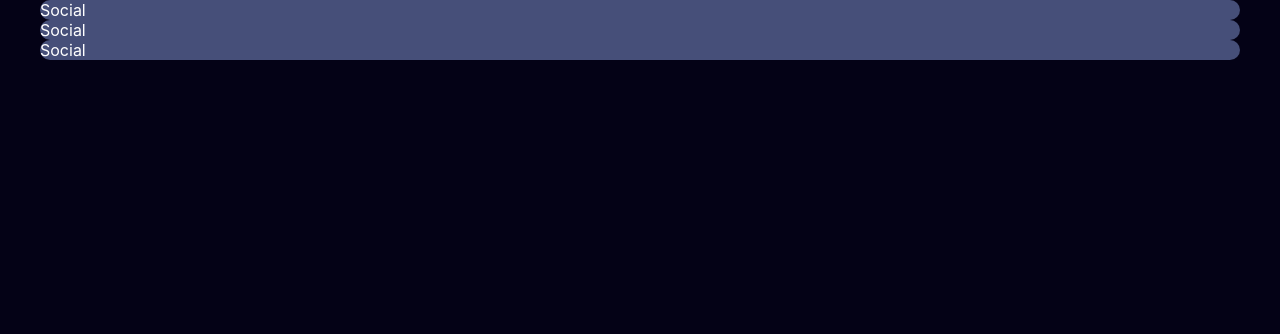
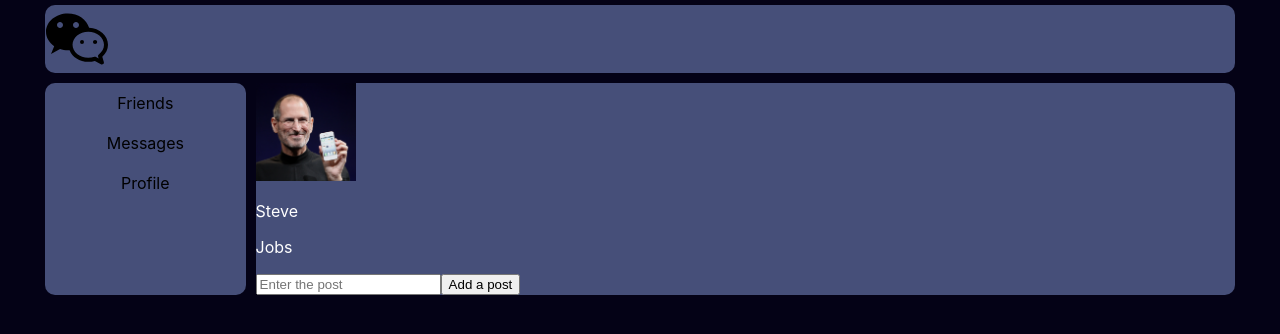
Before and after one commit to RedregeX/SocialNetwork, a React (Create React App) app: page / in a window 1280 px wide. Shown: the top 334 px of the page. Built offline with nearby package versions, Linux system fonts and the light colour scheme.

Commit message:
Added, logo. Css styles. Css components

```diff
--- a/src/App.css
+++ b/src/App.css
@@ -7,8 +7,21 @@ body{
   max-width: 1200px;
   width: 100%;
   margin: 0 auto;
+  display: flex;
+  flex-direction: column;
+  justify-content: space-around;
 }
-.wrapper > div{
+.sideprofile{
+  display: flex;
+}
+.profile{
+  width: 83%;
+}
+.sidebar{
+  width: 17%;
+}
+.header, .profile, .sidebar{
   background-color: rgb(70, 79, 121);
   border-radius: 10px;
+  margin: 5px;
 }
--- a/src/App.js
+++ b/src/App.js
@@ -1,15 +1,17 @@
 import logo from './logo.svg';
 import './App.css';
-import Header from './header/Header';
-import Profile from './profile/Profile';
-import Sidebar from './SideBar/Sidebar';
+import Header from './components/header/Header';
+import Profile from './components/profile/Profile';
+import Sidebar from './components/SideBar/Sidebar';
 
 function App() {
   return (
     <div class="wrapper">
       <Header />
-      <Profile />
-      <Sidebar />
+      <div className="sideprofile">
+        <Sidebar />
+        <Profile />
+      </div>
     </div>
   );
 }
--- a/src/SideBar/Sidebar.jsx
+++ /dev/null
@@ -1,7 +0,0 @@
-function Sidebar() {
-    return (
-      <div>Social</div>
-    );
-  }
-
-  export default Sidebar;
--- /dev/null
+++ b/src/components/SideBar/Sidebar.css
@@ -0,0 +1,10 @@
+.sidebar a{
+    display: block;
+    text-align: center;
+    text-decoration: none;
+    padding: 10px;
+    color: black;
+}
+  .sidebar a:hover{
+    color: white;
+}
--- /dev/null
+++ b/src/components/SideBar/Sidebar.jsx
@@ -0,0 +1,13 @@
+import './Sidebar.css'
+
+function Sidebar() {
+    return (
+      <div class = "sidebar">
+        <a href="">Friends</a>
+        <a href="">Messages</a>
+        <a href="">Profile</a>
+      </div>
+    );
+  }
+
+  export default Sidebar;
--- /dev/null
+++ b/src/components/header/Header.jsx
@@ -0,0 +1,12 @@
+import './Header.css';
+import logo from '../../images/icons8-wechat.svg';
+
+function Header() {
+  return (
+    <div class = "header">
+      <img src={logo} alt="logo" />
+    </div>
+  );
+}
+
+export default Header;
--- /dev/null
+++ b/src/components/profile/Profile.css
@@ -0,0 +1,3 @@
+.steve{
+    width: 100px;
+}
--- /dev/null
+++ b/src/components/profile/Profile.jsx
@@ -0,0 +1,20 @@
+import './Profile.css'
+import steve from'../../images/SteveJobs.jpg'
+
+function Profile() {
+    return (
+        <div class = "profile">
+            <div className="aboutme">
+                <img src={steve} alt="photo" class="steve"/>
+                <p>Steve</p>
+                <p>Jobs</p>
+            </div>
+            <div className="posts">
+                <input type="text" placeholder='Enter the post'/>
+                <button>Add a post</button>
+            </div>
+        </div>
+    );
+  }
+
+  export default Profile;
--- a/src/header/Header.jsx
+++ /dev/null
@@ -1,9 +0,0 @@
-function Header() {
-  return (
-    <>
-        <div>Social</div>
-    </>
-  );
-}
-
-export default Header;
--- a/src/profile/Profile.jsx
+++ /dev/null
@@ -1,7 +0,0 @@
-function Profile() {
-    return (
-        <div>Social</div>
-    );
-  }
-
-  export default Profile;
```
Also changed, not shown: src/components/header/Header.css (added), src/images/SteveJobs.jpg (added), src/images/icons8-wechat.svg (added).
